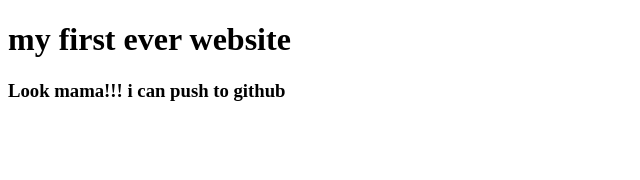
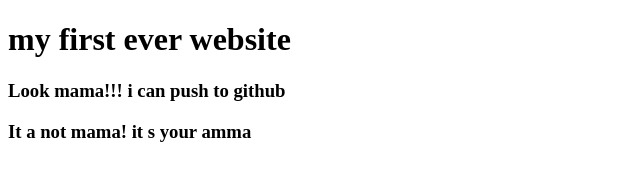
Before and after one commit to HelloprogramingHanif/My-first-new-website, a plain HTML site: page index.html in a window 1280 px wide. Shown: the whole page, without its empty margins (0-640 px from the left). Drawn offline with Linux system fonts and the light colour scheme.

Commit message:
Update index.html

```diff
--- a/index.html
+++ b/index.html
@@ -9,5 +9,6 @@
 <body>
     <h1>my first ever website</h1>
     <H3>Look mama!!! i can push to github</H3>
+    <h3> It a not mama! it s your amma </h3>
 </body>
 </html>
```
